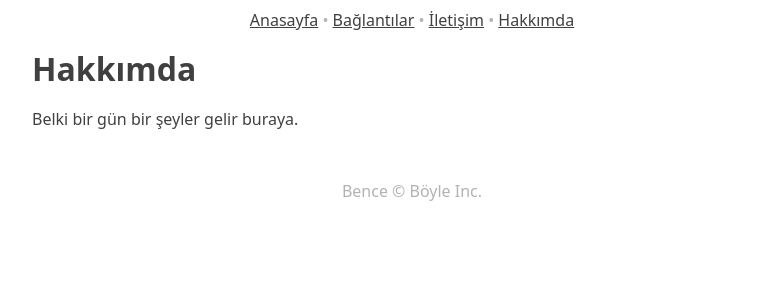
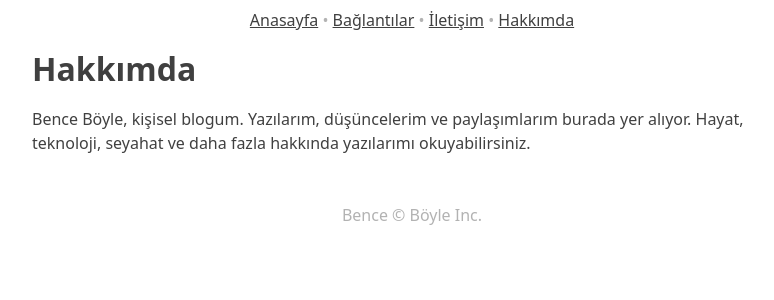
Before and after one commit to benceboyle/benceboyle.github.io, a Jekyll site: the page built from hakkimda.md, in a window 1280 px wide. Shown: the top 300 px of the page, without its empty margins (228-1002 px from the left). Built offline with Jekyll 4.4.1, drawn with Linux system fonts in a browser that asks for light colours; our own code applies the rules of GitHub Pages for plain Markdown files.

Commit message:
hakkımda

```diff
--- a/hakkimda.md
+++ b/hakkimda.md
@@ -1,3 +1,3 @@
 # Hakkımda
 
-Belki bir gün bir şeyler gelir buraya.
+Bence Böyle, kişisel blogum. Yazılarım, düşüncelerim ve paylaşımlarım burada yer alıyor. Hayat, teknoloji, seyahat ve daha fazla hakkında yazılarımı okuyabilirsiniz.
```
